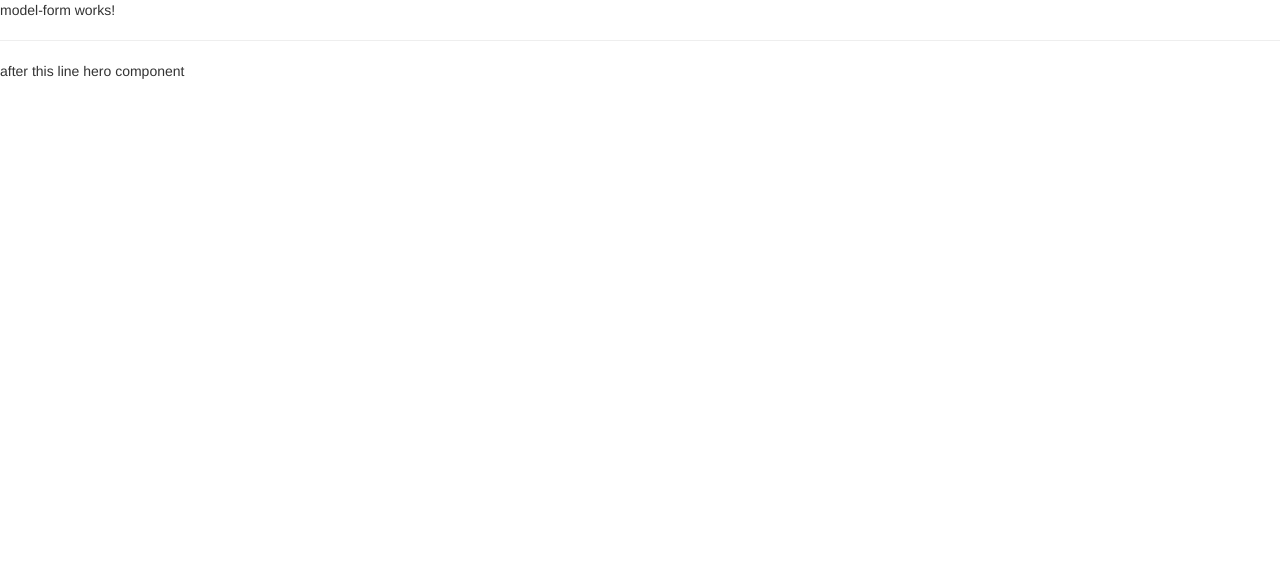
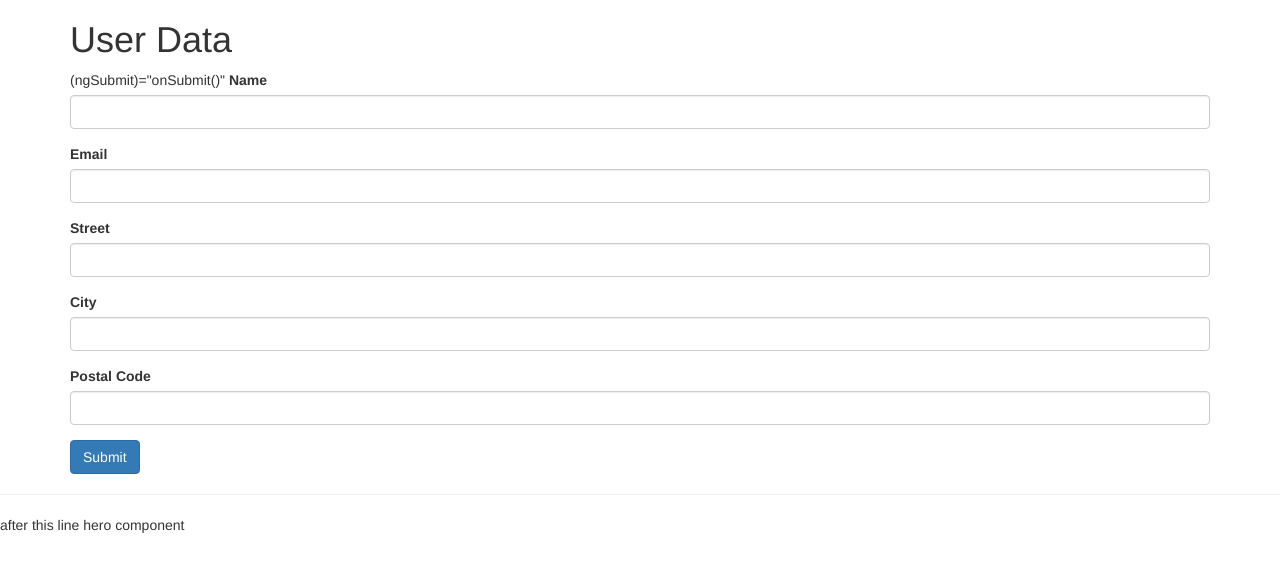
Before and after one commit to saeedkhan-github/ang-ves, an Angular app: page / in a window 1280 px wide. Shown: the top 570 px of the page. Built offline with nearby package versions, Linux system fonts and the light colour scheme.

Commit message:
new model driven form noting serious commit

```diff
--- a/src/app/app.module.ts
+++ b/src/app/app.module.ts
@@ -5,6 +5,7 @@
 import { AppComponent } from './app.component';
 import { CommonModule } from '@angular/common';
 import { ModelFormComponent } from './model-form/model-form.component';
+import { ReactiveFormsModule } from '@angular/forms';
 
 
 
@@ -18,6 +19,7 @@
     BrowserModule,
     AppRoutingModule,
     FormsModule,
+    ReactiveFormsModule,
     CommonModule
   ],
   providers: [],
--- a/src/app/model-form/model-form.component.html
+++ b/src/app/model-form/model-form.component.html
@@ -1,3 +1,39 @@
-<p>
-  model-form works!
-</p>
+<div class="container">
+  <h1>User Data</h1>
+  <form [formGroup]="userForm">
+
+      <div class="form-group"> (ngSubmit)="onSubmit()"
+        <label>Name</label>
+        <input type="text" name="name" class="form-control" formControlName="name">
+      </div>
+
+      <div class="form-group">
+          <label>Email</label>
+          <input type="text" class="form-control" formControlName="email">
+      </div>
+
+      <div formGroupName="address">
+
+          <div class="form-group">
+              <label>Street</label>
+              <input type="text" class="form-control" formControlName="street">
+            </div>
+
+            <div class="form-group">
+                <label>City</label>
+                <input type="text" class="form-control" formControlName="city">
+              </div>
+
+              <div class="form-group">
+                  <label>Postal Code</label>
+                  <input type="text" class="form-control" formControlName="postalcode">
+                </div>
+
+      </div>
+
+
+
+        <button type="submit" class="btn btn-primary">Submit</button>
+
+  </form>
+</div>
--- a/src/app/model-form/model-form.component.ts
+++ b/src/app/model-form/model-form.component.ts
@@ -1,15 +1,27 @@
-import { Component, OnInit } from '@angular/core';
+import { Component } from '@angular/core';
+import { FormGroup, FormControl } from '@angular/forms';
 
 @Component({
   selector: 'app-model-form',
   templateUrl: './model-form.component.html',
   styleUrls: ['./model-form.component.css']
 })
-export class ModelFormComponent implements OnInit {
+export class ModelFormComponent {
 
-  constructor() { }
+  userForm =  new FormGroup({
+    name : new FormControl(),
+    email : new FormControl(),
 
-  ngOnInit() {
+    address: new FormGroup({
+      street: new FormControl(),
+      city: new FormControl(),
+      postalcode: new FormControl(),
+    }),
+  });
+
+  onsubmit() {
+    console.log(this.userForm.value);
+  // tslint:disable-next-line:semicolon
   }
 
 }
```
